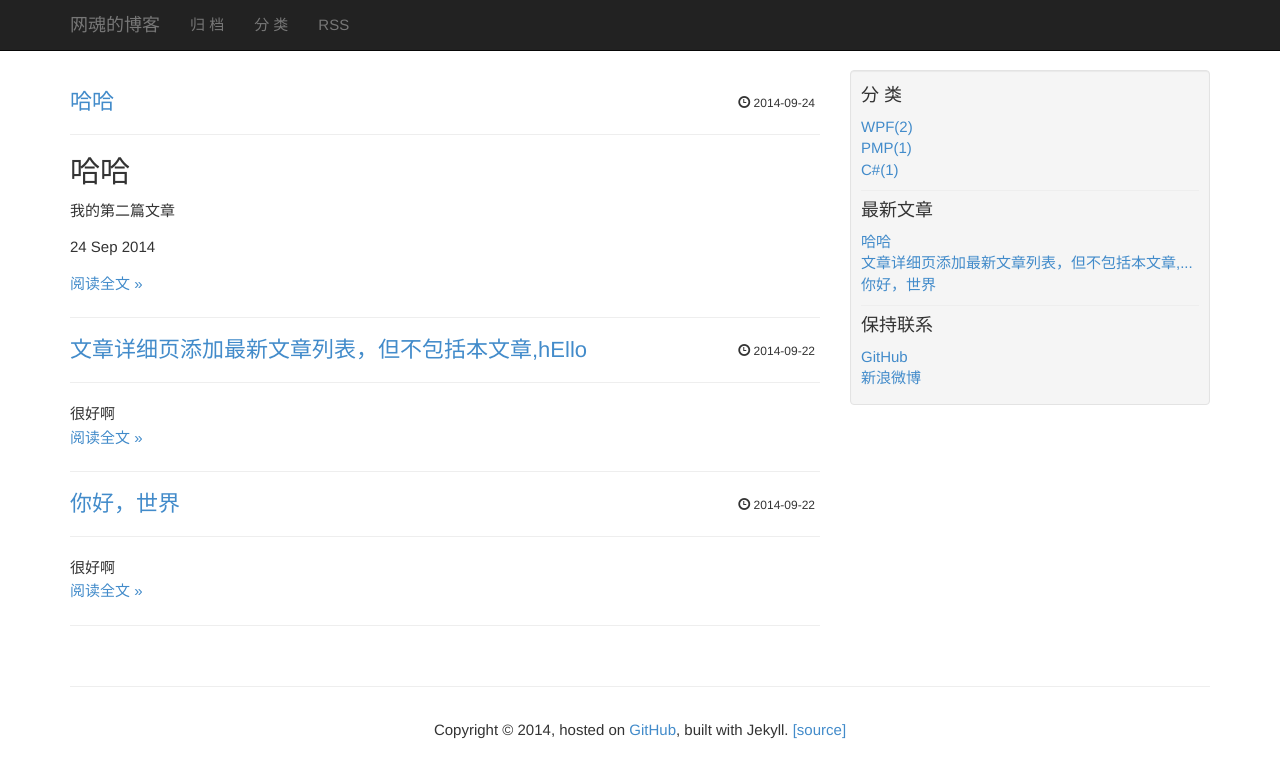
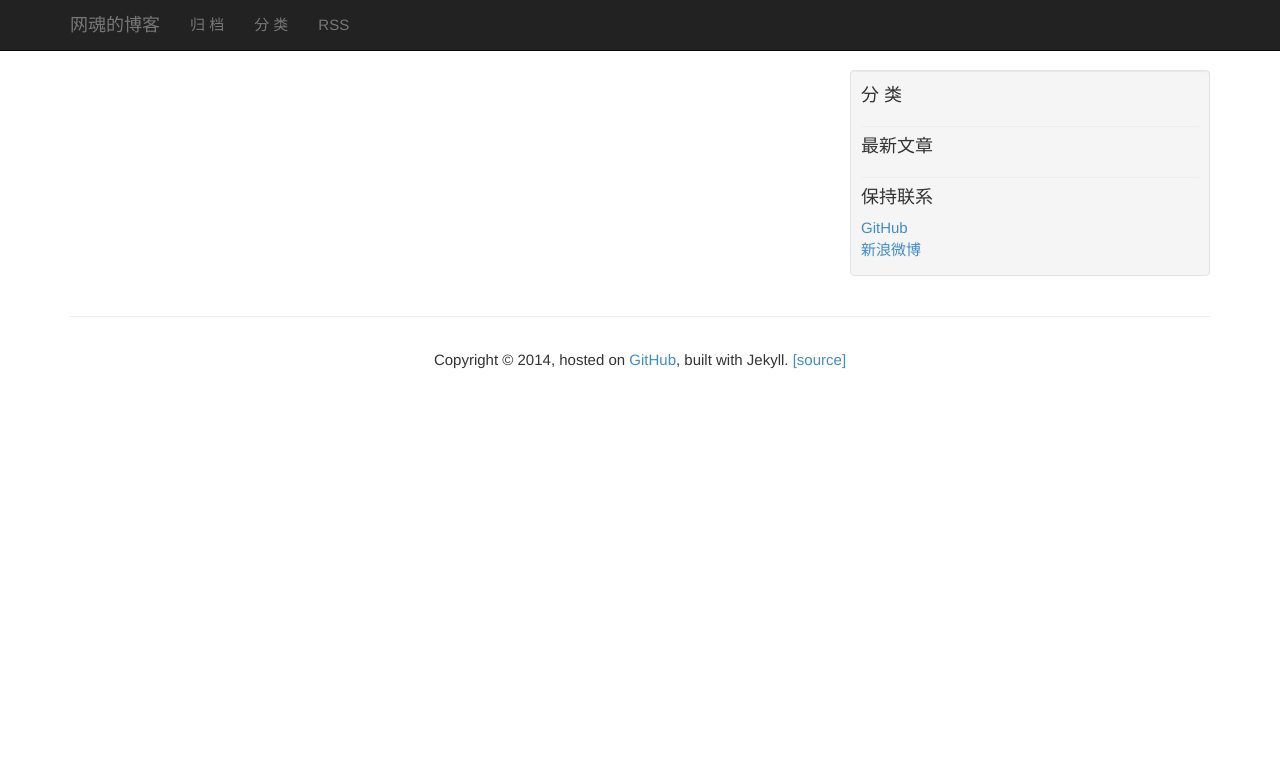
Before and after one commit to liuzhisheng/liuzhisheng.github.io, a Jekyll site: the page built from index.html, in a window 1280 px wide. Shown: the top 778 px of the page. Built offline with Jekyll 4.4.1, drawn with Linux system fonts in a browser that asks for light colours; Markdown is read by kramdown in place of the engine named in the settings; the list of posts is cut into pages by our own code; part of the change alters nothing that is shown.

```diff
--- a/_layouts/default.html
+++ b/_layouts/default.html
@@ -123,6 +123,14 @@
 			(document.getElementsByTagName('head')[0]
 			 || document.getElementsByTagName('body')[0]).appendChild(ds);
 		})();
-	</script>{% endif %}
+	</script>
+	<script type="text/javascript">window._bd_share_config={"common":{"bdSnsKey":{},"bdText":"","bdMini":"2","bdMiniList":false,"bdPic":"","bdStyle":"0","bdSize":"16"},"slide":{"type":"slide","bdImg":"0","bdPos":"right","bdTop":"100"},"image":{"viewList":["qzone","tsina","tqq","renren","weixin"],"viewText":"分享到：","viewSize":"16"},"selectShare":{"bdContainerClass":null,"bdSelectMiniList":["qzone","tsina","tqq","renren","weixin"]}};with(document)0[(getElementsByTagName('head')[0]||body).appendChild(createElement('script')).src='http://bdimg.share.baidu.com/static/api/js/share.js?v=89860593.js?cdnversion='+~(-new Date()/36e5)];</script>{% endif %}
+	<script>(function(i,s,o,g,r,a,m){i['GoogleAnalyticsObject']=r;i[r]=i[r]||function(){
+	  (i[r].q=i[r].q||[]).push(arguments)},i[r].l=1*new Date();a=s.createElement(o),
+	  m=s.getElementsByTagName(o)[0];a.async=1;a.src=g;m.parentNode.insertBefore(a,m)
+	  })(window,document,'script','//www.google-analytics.com/analytics.js','ga');
+	  ga('create', 'UA-8002788-4', 'auto');
+	  ga('send', 'pageview');
+	</script>
   </body>
 </html>
--- a/_posts/2014-09-22-ddd.html
+++ /dev/null
@@ -1,7 +0,0 @@
----
-layout: post
-title: 你好，世界
-excerpt: 很好啊
-category: WPF
----
-aside 标签表示标签中包含的内容与页面主要内容相关，但不是该页面的一部分。这有点类似于使用括弧对正文进行注释（就像这样）。括弧中的内容提供关于该元素的一些附加信息。将一个 aside 标签添加到清单 6 中的代码示例结果中。
--- a/_posts/2014-09-22-hello-world.md
+++ /dev/null
@@ -1,576 +0,0 @@
----
-layout: post
-title: 文章详细页添加最新文章列表，但不包括本文章,hEllo
-keywords: WPF
-description: 很好啊
-excerpt: 很好啊
-category: WPF
----
-
-### 高亮Python
-
-{% highlight python linenos %}
-@requires_authorization
-class SomeClass:
-    pass
-
-if __name__ == '__main__':
-    # A comment
-    print 'hello world'
-{% endhighlight %}
-
-### 高亮C#
-{% highlight C# %}
-using System;
-using System.Collections;
-using System.Collections.Generic;
-using System.Diagnostics;
-using System.IO;
-using System.Runtime.InteropServices;
-using System.ServiceModel;
-using System.Text;
-using System.Threading;
-using System.Windows;
-using System.Windows.Media.Imaging;
-using Entity;
-using Hardcodet.Wpf.TaskbarNotification;
-using InternalServiceManager.Interface;
-using InternalServiceManager.Service;
-using InternalServiceManager.Service.BAL;
-using Microsoft.Win32;
-using ZQTConsole.AppCode;
-using ZQTConsole.View;
-using ZQTConsole.ViewModel;
-using System.ServiceProcess;
-
-namespace ZQTConsole
-{
-    /// <summary>
-    /// App.xaml 的交互逻辑
-    /// </summary>
-    public partial class App : Application
-    {
-        #region 私有变量
-        private Mutex mutex;
-        private ServiceHost host;
-        private Timer informationTimer;
-        private Timer newsTimer;
-        //private Timer updateUserTimer;
-        private Timer csMsgTimer;
-        private Timer updateServiceCheckTimer;
-        private TaskbarIcon taskbarIcon;
-        #endregion
-
-        public App()
-        {
-            bool flag;
-            mutex = new Mutex(true, Constant.MUTEX_NAME_ZQTSERVICE, out flag);
-            if (!flag)
-            {
-                Environment.Exit(-1);
-            }
-            Directory.SetCurrentDirectory(AppDomain.CurrentDomain.BaseDirectory);
-            InitializeComponent();
-        }
-
-        #region 目录监视事件
-
-        private void SetupApp(string path)
-        {
-            try
-            {
-                ProductMenifest menifest = ProductMenifest.Deserialize(path);
-                if (menifest == null)
-                {
-                    return;
-                }
-
-                InstalledApp app = new InstalledApp();
-                app.AppID = menifest.ProductID;
-                app.Name = menifest.ProductTag;
-                app.DisplayName = menifest.ProductName;
-                app.Description = menifest.Description;
-                app.InstallPath = menifest.UpdateDestDir;
-                app.Version = menifest.CurrentVersion;
-                app.PublishDate = menifest.DT_PublishDate;
-                app.Publisher = menifest.Publisher;
-                app.InstallTime = DateTime.Now;
-
-                app.UpdateTime = GetAppLastUpdateTime(app.AppID);
-
-                if (AppManager.ExistsInstallApp(app.AppID))
-                {
-                    AppManager.UpdateInstallApp(app);
-                }
-                else
-                {
-                    AppManager.AddInstallApp(app);
-                }
-            }
-            catch { }
-        }
-
-        private void watcher_Created(object sender, FileSystemEventArgs e)
-        {
-            SetupApp(e.FullPath);
-        }
-
-        private void watcher_Changed(object sender, FileSystemEventArgs e)
-        {
-            SetupApp(e.FullPath);
-        }
-        #endregion
-
-        #region Base service event
-        private void BaseService_CSMessageSync(object sender, CSMessageSyncArgs e)
-        {
-            if (csMsgTimer == null || e == null)
-            {
-                return;
-            }
-
-            if (e.IsImmediate)
-            {
-                csMsgTimer.Change(0, 15000);
-            }
-            else
-            {
-                csMsgTimer.Change(600000, 1200000);
-            }
-        }
-
-        private void BaseService_NewUserLogin(object sender, EventArgs e)
-        {
-            if (!NetParamsMananger.NetParams.ServerEnabled)
-            {
-                return;
-            }
-
-            try
-            {
-                if (!PacketManager.NetworkTest())
-                {
-                    return;
-                }
-            }
-            catch
-            {
-                return;
-            }
-
-            List<Entity.User> loginedUsers = BaseService.LoginedUsers;
-            foreach (Entity.User u in loginedUsers)
-            {
-                try
-                {
-                    PacketManager.SyncInfomation(BaseService.QYH, u.UserID);
-                }
-                catch (Exception ex)
-                {
-                    ExceptionManager.LogException(ex);
-                }
-
-                //try
-                //{
-                //    PacketManager.GetRecommendApps(u.UserID);
-                //}
-                //catch (Exception ex)
-                //{
-                //    ExceptionManager.LogException(ex);
-                //}
-            }
-
-            Thread initialTask = new Thread(() =>
-            {
-                foreach (Entity.User u in loginedUsers)
-                {
-                    try
-                    {
-                        PacketManager.DownloadUsers(u.QYH, u.UserID);
-                    }
-                    catch (Exception ex)
-                    {
-                        ExceptionManager.LogException(ex);
-                    }
-
-                    try
-                    {
-                        PacketManager.DownloadAppRoleUsers(u.QYH, u.UserID);
-                    }
-                    catch (Exception ex)
-                    {
-                        ExceptionManager.LogException(ex);
-                    }
-
-                    try
-                    {
-                        PacketManager.SyncServerAddress(u.QYH, u.UserID);
-                    }
-                    catch (Exception ex)
-                    {
-                        ExceptionManager.LogException(ex);
-                    }
-
-                    try
-                    {
-                        PacketManager.DownloadQYZHXX(u.QYH, u.UserID);
-                    }
-                    catch (Exception ex)
-                    {
-                        ExceptionManager.LogException(ex);
-                    }
-
-                    try
-                    {
-                        PacketManager.SyncKFFeedback(u.UserID);
-                    }
-                    catch (Exception ex)
-                    {
-                        ExceptionManager.LogException(ex);
-                    }
-
-                    try
-                    {
-                        PacketManager.UploadUsers(BaseService.QYH, u.UserID);
-                    }
-                    catch (Exception ex)
-                    {
-                        ExceptionManager.LogException(ex);
-                    }
-
-                    try
-                    {
-                        PacketManager.SyncCustomService(u.QYH, u.UserID);
-                    }
-                    catch (Exception ex)
-                    {
-                        ExceptionManager.LogException(ex);
-                    }
-                }
-            });
-            initialTask.Priority = ThreadPriority.Highest;
-            initialTask.IsBackground = true;
-            initialTask.Start();
-
-            informationTimer.Change(600000, 600000);
-            csMsgTimer.Change(180000, 1200000);
-        }
-
-        #endregion
-
-        private DateTime GetAppLastUpdateTime(string appID)
-        {
-            DateTime lastUpdateTime = DateTime.Now;
-            try
-            {
-                using (RegistryKey rklm = Registry.LocalMachine)
-                {
-                    using (RegistryKey rkApp = rklm.OpenSubKey(Constant.REGISTRYKEY_PRODUCT_ROOT + appID))
-                    {
-                        if (rkApp != null)
-                        {
-                            lastUpdateTime = DateTime.Parse(rkApp.GetValue(Constant.REGISTRYKEY_PRODUCT_LASTUPDATETIME, string.Empty).ToString());
-                        }
-                    }
-                }
-            }
-            catch { }
-
-            return lastUpdateTime;
-        }
-
-        #region 应用程序事件
-        private void Application_Startup(object sender, StartupEventArgs e)
-        {
-            string zqtPath = string.Empty;
-            string addInPath = string.Empty;
-
-            ResourceDictionary rd = new ResourceDictionary
-            {
-                Source = new Uri("/ZQTConsole;component/Resources/AppRes.xaml", UriKind.Relative)
-            };
-
-            taskbarIcon = new TaskbarIcon();
-
-            BitmapImage bitmapim = new BitmapImage(new Uri("pack://application:,,,/Images/logo.ico", UriKind.Absolute));
-            taskbarIcon.IconSource = bitmapim;
-
-            taskbarIcon.ContextMenu = (System.Windows.Controls.ContextMenu)rd["contextMenu"];
-            taskbarIcon.PopupActivation = PopupActivationMode.All;
-            taskbarIcon.MenuActivation = PopupActivationMode.LeftOrRightClick;
-            taskbarIcon.Visibility = Visibility.Visible;
-            taskbarIcon.ToolTipText = "壳牌快速发票系统";
-            taskbarIcon.TrayMouseDoubleClick += new RoutedEventHandler(taskbarIcon_TrayMouseDoubleClick);
-
-            AppViewModel avm = new AppViewModel();
-            taskbarIcon.ContextMenu.DataContext = avm;
-            BaseService.Restart += avm.OnRestart;
-            BaseService.CSMessageSync += new CSMessageSyncHandler(BaseService_CSMessageSync);
-            BaseService.NewUserLogin += new EventHandler(BaseService_NewUserLogin);
-
-            #region 监视应用的安装更新
-            try
-            {
-                using (RegistryKey rklm = Registry.LocalMachine)
-                {
-                    using (RegistryKey rkZqt = rklm.OpenSubKey(Constant.REGISTRYKEY_PRODUCT_ROOT + Constant.PRODUCT_ID_ZQT))
-                    {
-                        if (rkZqt != null)
-                        {
-                            zqtPath = rkZqt.GetValue(Constant.REGISTRYKEY_PRODUCT_SETUPPATH, string.Empty).ToString();
-                        }
-                    }
-                }
-                addInPath = Path.Combine(zqtPath, Constant.ADDIN_ROOTPATH);
-            }
-            catch { }
-
-            if (!string.IsNullOrEmpty(addInPath.Trim()) && Directory.Exists(addInPath))
-            {
-                FileSystemWatcher watcher = new FileSystemWatcher();
-                watcher.Path = addInPath;
-                watcher.Filter = Constant.APPLICATION_MANIFEST;
-                watcher.IncludeSubdirectories = true;
-                watcher.Created += new FileSystemEventHandler(watcher_Created);
-                watcher.Changed += new FileSystemEventHandler(watcher_Changed);
-                watcher.EnableRaisingEvents = true;
-            }
-            #endregion
-
-            #region 检查是否有新安装或更新的应用
-            try
-            {
-                string[] menifestFiles = Directory.GetFiles(addInPath, Constant.APPLICATION_MANIFEST, SearchOption.AllDirectories);
-                foreach (string file in menifestFiles)
-                {
-                    SetupApp(file);
-                }
-            }
-            catch { }
-            #endregion
-
-            #region 启动服务
-            try
-            {
-                host = new ServiceHost(typeof(BaseService));
-                host.Open();
-            }
-            catch
-            {
-                MessageBox.Show("壳牌快速发票系统启动失败", "错误信息", MessageBoxButton.OK, MessageBoxImage.Error);
-                Shutdown();
-            }
-            #endregion
-
-            #region 启动时的任务
-            Thread initialTask = new Thread(() =>
-            {
-                try
-                {
-                    PacketManager.NetworkTest();
-                }
-                catch { }
-            });
-            initialTask.Priority = ThreadPriority.Highest;
-            initialTask.IsBackground = true;
-            initialTask.Start();
-            #endregion
-
-            #region 同步订阅
-            //newsTimer = new Timer((state) =>
-            //{
-            //    List<Entity.User> loginedUsers = BaseService.LoginedUsers;
-            //    try
-            //    {
-            //        foreach (Entity.User u in loginedUsers)
-            //        {
-            //            InfomationManager.SyncNews(u.UserID);
-            //        }
-            //    }
-            //    catch (Exception ex)
-            //    {
-            //        ExceptionManager.LogException(ex);
-            //    }
-            //}, null, 60000, 300000);
-            #endregion
-
-            #region 同步公告、通知
-            informationTimer = new Timer((state) =>
-            {
-                List<Entity.User> loginedUsers = BaseService.LoginedUsers;
-                try
-                {
-                    foreach (Entity.User u in loginedUsers)
-                    {
-                        PacketManager.SyncInfomation(BaseService.QYH, u.UserID);
-                    }
-                }
-                catch (Exception ex)
-                {
-                    ExceptionManager.LogException(ex);
-                }
-            }, null, Timeout.Infinite, 600000);
-            #endregion
-
-            //#region 更新用户信息
-            //updateUserTimer = new Timer((state) =>
-            //{
-            //    List<Entity.User> loginedUsers = BaseService.LoginedUsers;
-            //    try
-            //    {
-            //        foreach (Entity.User u in loginedUsers)
-            //        {
-            //            PacketManager.UploadUsers(BaseService.QYH, u.UserID);
-            //        }
-            //    }
-            //    catch (Exception ex)
-            //    {
-            //        ExceptionManager.LogException(ex);
-            //    }
-            //}, null, 60500, 600000);
-            //#endregion
-
-            #region 同步客服反馈信息
-            csMsgTimer = new Timer((state) =>
-            {
-                List<Entity.User> loginedUsers = BaseService.LoginedUsers;
-                try
-                {
-                    foreach (Entity.User u in loginedUsers)
-                    {
-                        PacketManager.SyncKFFeedback(u.UserID);
-                    }
-                }
-                catch (Exception ex)
-                {
-                    ExceptionManager.LogException(ex);
-                }
-            }, null, Timeout.Infinite, 1200000);
-            #endregion
-
-            #region 检查升级服务
-            updateServiceCheckTimer = new Timer((state) =>
-            {
-                try
-                {
-                    InitFl.FixService.ChkServiceSt();
-                }
-                catch (Exception ex)
-                {
-                    Trace.TraceError("（{0}）：{1}升级服务不能启动：{2}{1}", DateTime.Now, Environment.NewLine, ex.Message);
-                }
-            }, null, 60000, 180000);
-            #endregion
-        }
-
-        private void taskbarIcon_TrayMouseDoubleClick(object sender, RoutedEventArgs e)
-        {
-            Hashtable regApps = BaseService.RegApps;
-            if (regApps.Count > 0)
-            {
-                foreach (DictionaryEntry de in regApps)
-                {
-                    RegApp ra = (RegApp)de.Value;
-                    int pid = ra.ProcessId;
-
-                    Process process = null;
-                    try
-                    {
-                        process = Process.GetProcessById(pid);
-                    }
-                    catch { }
-
-                    if (process == null)
-                    {
-                        BaseService.RemoveApp(pid);
-                        continue;
-                    }
-                    SwitchToThisWindow(process.MainWindowHandle, true);
-                }
-                return;
-            }
-
-            string zqtPath = string.Empty;
-            try
-            {
-                using (RegistryKey rklm = Registry.LocalMachine)
-                {
-                    using (RegistryKey rkZqt = rklm.OpenSubKey(Constant.REGISTRYKEY_PRODUCT_ROOT + Constant.PRODUCT_ID_ZQT))
-                    {
-                        if (rkZqt != null)
-                        {
-                            zqtPath = Path.Combine(rkZqt.GetValue(Constant.REGISTRYKEY_PRODUCT_SETUPPATH, string.Empty).ToString(), Constant.EXE_NAME_ZQT);
-                        }
-                    }
-                }
-                if (zqtPath.Length > 0)
-                {
-                    Process.Start(zqtPath);
-                }
-            }
-            catch { }
-        }
-
-        private void Application_Exit(object sender, ExitEventArgs e)
-        {
-            try
-            {
-                if (host != null)
-                {
-                    host.Close();
-                }
-
-                if (informationTimer != null)
-                {
-                    informationTimer.Dispose();
-                }
-
-                if (newsTimer != null)
-                {
-                    newsTimer.Dispose();
-                }
-
-                //if (updateUserTimer != null)
-                //{
-                //    updateUserTimer.Dispose();
-                //}
-
-                if (csMsgTimer != null)
-                {
-                    csMsgTimer.Dispose();
-                }
-
-                if (updateServiceCheckTimer != null)
-                {
-                    updateServiceCheckTimer.Dispose();
-                }
-            }
-            catch { }
-            taskbarIcon.Dispose();
-        }
-
-        private void App_UnhandleException(object sender, System.Windows.Threading.DispatcherUnhandledExceptionEventArgs e)
-        {
-            StringBuilder error = new StringBuilder();
-            ExceptionManager.FormatException(e.Exception, error);
-
-            string errMsg = e.Exception.Message;
-            ExceptionForm ef = new ExceptionForm(errMsg, error.ToString());
-            ef.ShowDialog();
-
-            ExceptionManager.LogException(e.Exception);
-            e.Handled = true;
-        }
-        #endregion
-
-        #region Win32 API
-        [DllImport("User32.dll")]
-        private static extern byte SetForegroundWindow(IntPtr hwnd);
-
-        [DllImport("User32.dll")]
-        private static extern bool SwitchToThisWindow(IntPtr hwnd, bool fAltTab);
-        #endregion
-    }
-}
-
-{% endhighlight %}
--- a/_posts/2014-09-24-zlyici.html
+++ /dev/null
@@ -1,8 +0,0 @@
----
-layout: post
-title: 哈哈
-categories: PMP C#
----
-<h2>{{ page.title }}</h2>
-<p>我的第二篇文章</p>
-<p>{{ page.date | date_to_string }}</p>
```
